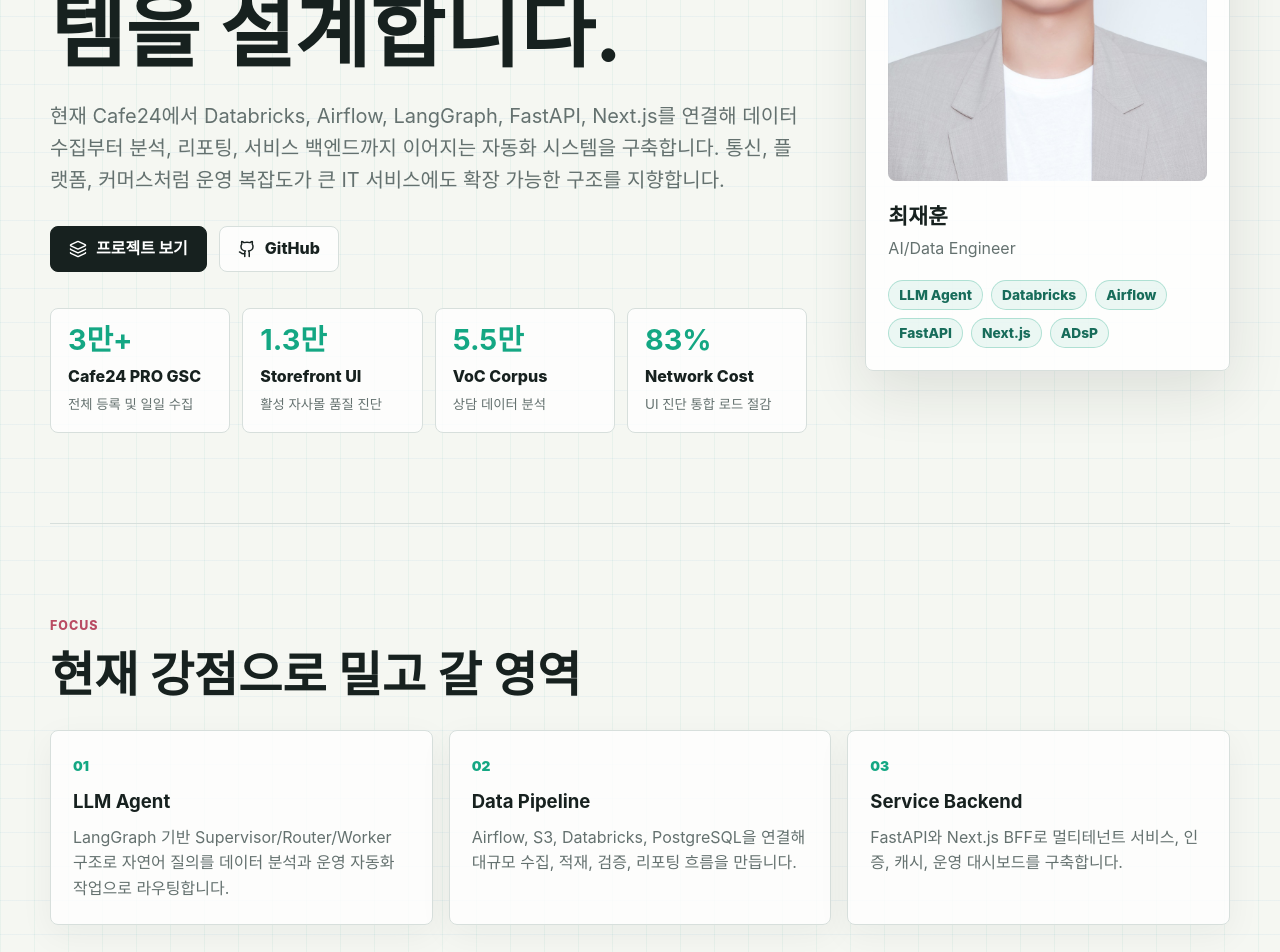
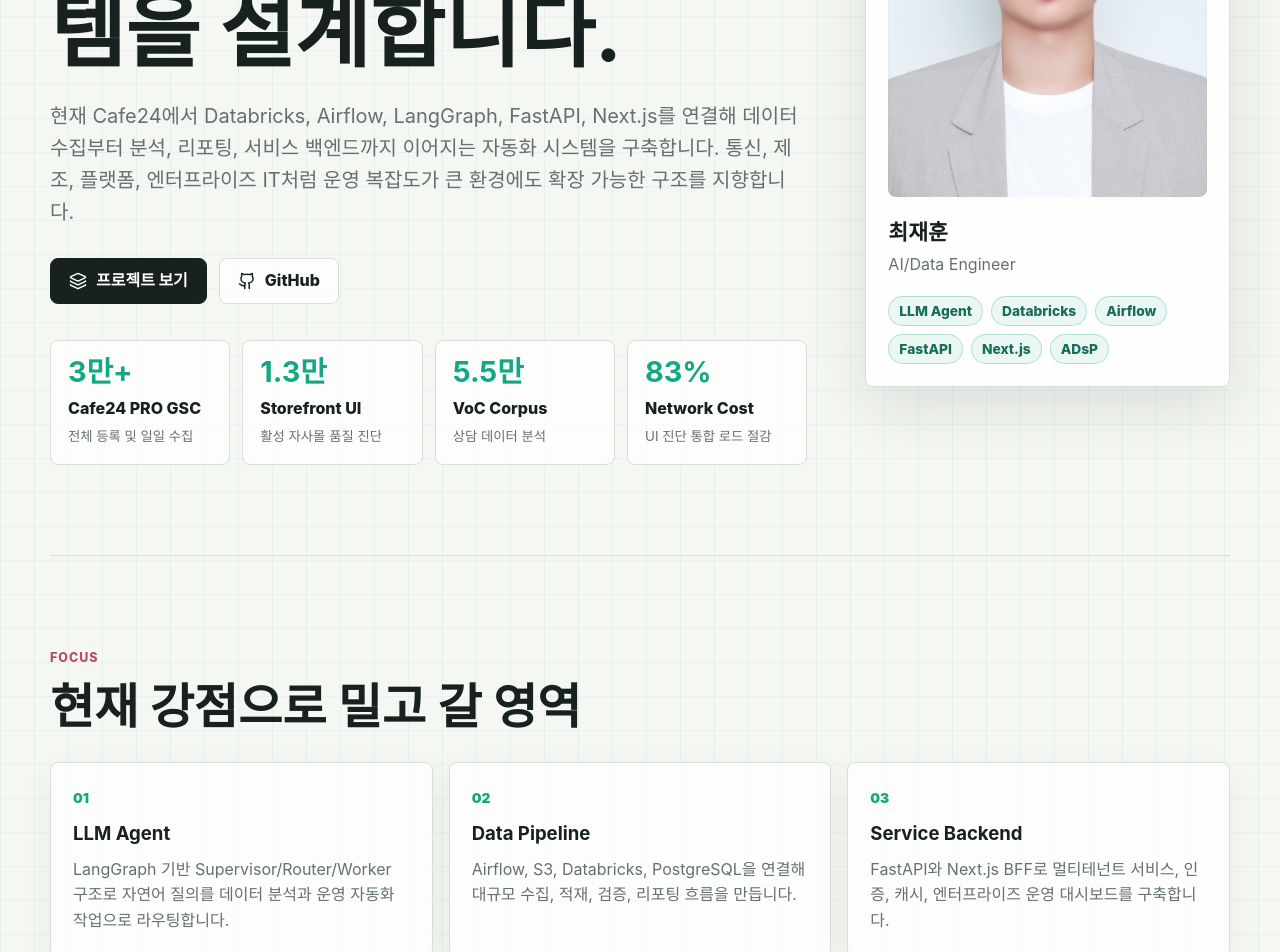
Before and after one commit to kr-MATAGI/kr-MATAGI, a Next.js app in the folder vercel-profile/: page / in a window 1280 px wide. Shown: the part 460-1412 px from the top of the page. Built offline with nearby package versions, Linux system fonts and the light colour scheme.

Commit message:
Broaden enterprise domain positioning

```diff
--- a/vercel-profile/app/data.js
+++ b/vercel-profile/app/data.js
@@ -16,7 +16,7 @@
   },
   {
     title: "Service Backend",
-    body: "FastAPI와 Next.js BFF로 멀티테넌트 서비스, 인증, 캐시, 운영 대시보드를 구축합니다."
+    body: "FastAPI와 Next.js BFF로 멀티테넌트 서비스, 인증, 캐시, 엔터프라이즈 운영 대시보드를 구축합니다."
   }
 ];
 
--- a/vercel-profile/app/layout.jsx
+++ b/vercel-profile/app/layout.jsx
@@ -4,7 +4,7 @@
   metadataBase: new URL("https://matagi-profile.vercel.app"),
   title: "최재훈 | AI & Data Engineer",
   description:
-    "대규모 데이터 파이프라인, LLM Agent, 백엔드 자동화 시스템을 구축하는 AI/Data Engineer 프로필",
+    "대규모 운영 환경에서 데이터 파이프라인, LLM Agent, 백엔드 자동화 시스템을 구축하는 AI/Data Engineer 프로필",
   openGraph: {
     title: "최재훈 | AI & Data Engineer",
     description:
--- a/vercel-profile/app/page.jsx
+++ b/vercel-profile/app/page.jsx
@@ -79,8 +79,9 @@
               <span>FastAPI, Next.js를 연결해 </span>
               <span>데이터 수집부터 분석, 리포팅, </span>
               <span>서비스 백엔드까지 이어지는 자동화 시스템을 구축합니다.</span>
-              <span>통신, 플랫폼, 커머스처럼 </span>
-              <span>운영 복잡도가 큰 IT 서비스에도 </span>
+              <span>통신, 제조, 플랫폼, </span>
+              <span>엔터프라이즈 IT처럼 </span>
+              <span>운영 복잡도가 큰 환경에도 </span>
               <span>확장 가능한 구조를 지향합니다.</span>
             </p>
             <div className="heroActions">
```
Also changed, not shown: 1 other file (tests, documents, lock files or other folders).
